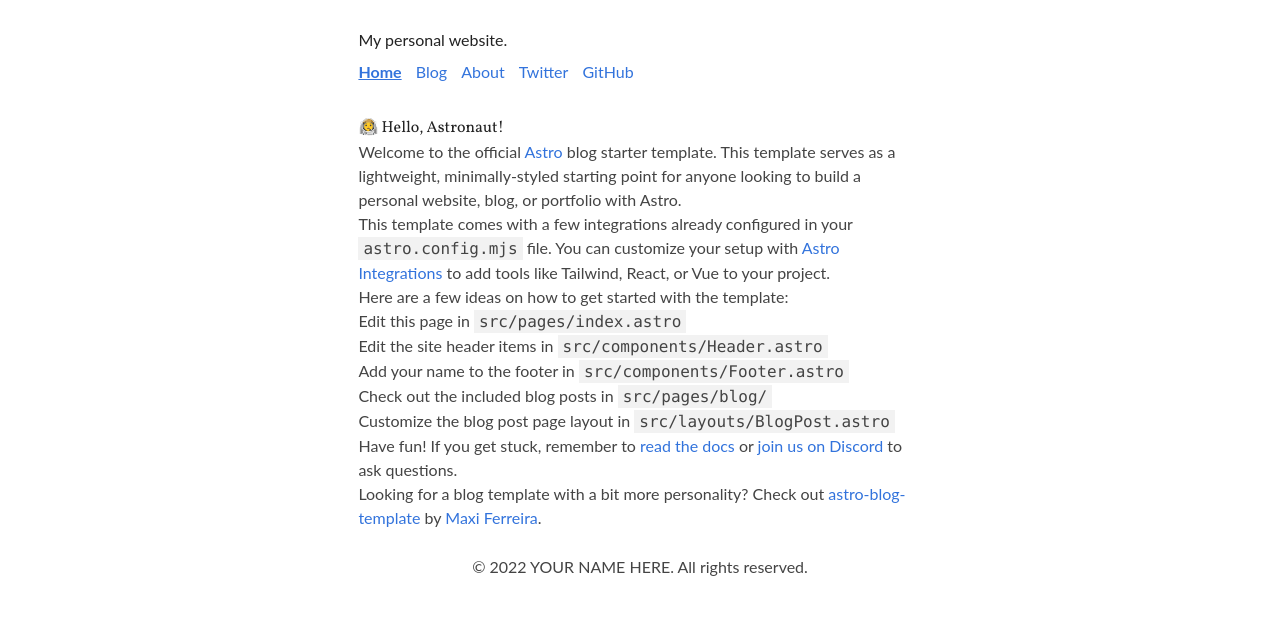
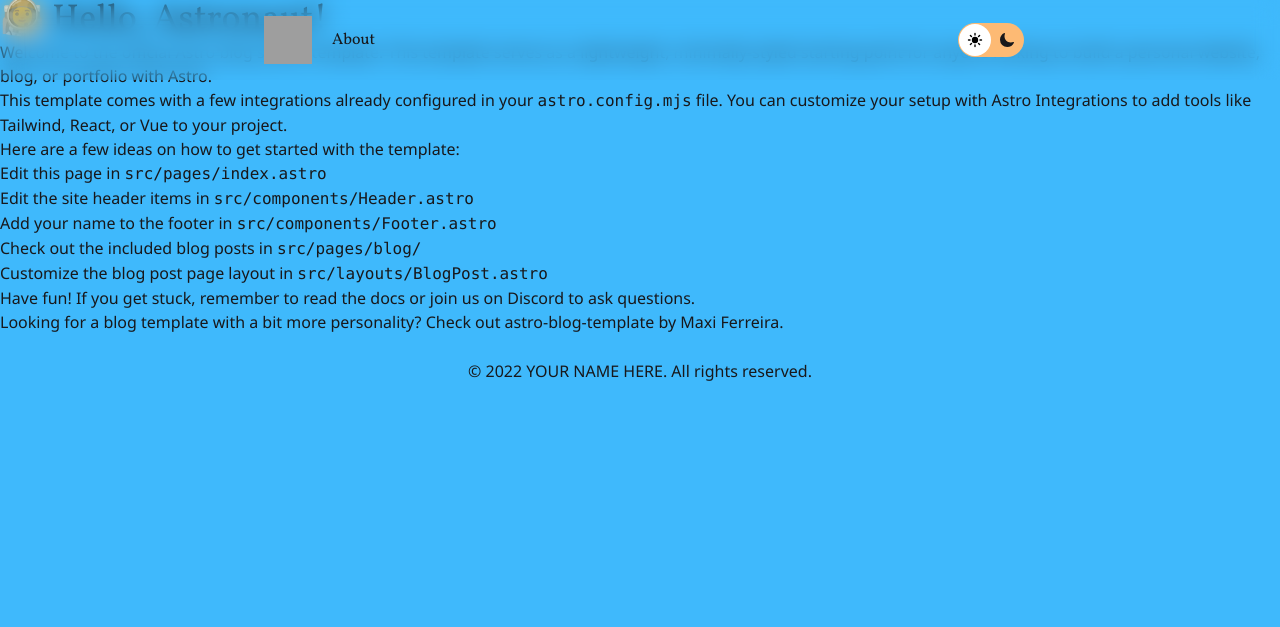
Before and after one commit to tanon10/careers-info, an Astro site: page / in a window 1280 px wide. Built offline with nearby package versions, Linux system fonts and the light colour scheme; Astro itself is replaced by a stand-in of ours; grey boxes are pictures that could not be loaded.

Commit message:
add header and toogleButton

```diff
--- a/astro.config.mjs
+++ b/astro.config.mjs
@@ -1,17 +1,10 @@
 import { defineConfig } from "astro/config";
 import sitemap from "@astrojs/sitemap";
-
-// https://astro.build/config
 import react from "@astrojs/react";
-
-// https://astro.build/config
 import image from "@astrojs/image";
-
-// https://astro.build/config
 import tailwind from "@astrojs/tailwind";
 
-// https://astro.build/config
 export default defineConfig({
-  site: "https://example.com",
-  integrations: [sitemap(), react(), image(), tailwind()]
+  site: "https://www.info.carreras.unjfsc.edu.pe",
+  integrations: [sitemap(), react(), image(), tailwind()],
 });
--- a/package.json
+++ b/package.json
@@ -20,6 +20,7 @@
     "astro": "^1.6.11",
     "react": "^18.2.0",
     "react-dom": "^18.2.0",
+    "react-icons": "^4.6.0",
     "tailwindcss": "^3.2.4"
   },
   "devDependencies": {
--- /dev/null
+++ b/src/components/Body.astro
@@ -0,0 +1,4 @@
+<body
+  class="bg-bgprimary dark:bg-bgdark text-zinc-900 dark:text-zinc-300 break-words leading-6 transition-colors duration-500"
+  ><slot />
+</body>
--- a/src/components/Header.astro
+++ b/src/components/Header.astro
@@ -1,25 +1,26 @@
 ---
-import HeaderLink from './HeaderLink.astro';
-import { SITE_TITLE } from '../config';
+import HeaderLink from "./HeaderLink.astro";
+import { SITE_TITLE } from "../config";
+import ThemeToggle from "./ThemeToogleButton";
 ---
 
-<header>
-	<h2>
-		{SITE_TITLE}
-	</h2>
-	<nav>
-		<HeaderLink href="/">Home</HeaderLink>
-		<HeaderLink href="/blog">Blog</HeaderLink>
-		<HeaderLink href="/about">About</HeaderLink>
-		<HeaderLink href="https://twitter.com/astrodotbuild" target="_blank">Twitter</HeaderLink>
-		<HeaderLink href="https://github.com/withastro/astro" target="_blank">GitHub</HeaderLink>
-	</nav>
+<header class="fixed w-full p-2 z-20 backdrop-blur-md">
+  <div class="font-mvoll mx-auto max-w-3xl">
+    <nav class="flex items-center gap-3 text-base">
+      <a href="/">
+        <h2 class="font-bold tracking-tighter p-2 text-lg">
+          <img
+            class="w-12 h-12"
+            src="../../public/logouniversidad.png"
+            alt="logo_unjfsc"
+          />
+        </h2>
+      </a>
+      <div class="text-base items-center gap-6 hidden md:flex">
+        <HeaderLink href="/about">About</HeaderLink>
+      </div>
+      <div class="flex-1"></div>
+      <ThemeToggle client:visible />
+    </nav>
+  </div>
 </header>
-<style>
-	header {
-		margin: 0em 0 2em;
-	}
-	h2 {
-		margin: 0.5em 0;
-	}
-</style>
--- a/src/components/HeaderLink.astro
+++ b/src/components/HeaderLink.astro
@@ -4,7 +4,7 @@ export interface Props extends astroHTML.JSX.AnchorHTMLAttributes {}
 const { href, class: className, ...props } = Astro.props;
 
 const { pathname } = Astro.url;
-const isActive = href === pathname || href === pathname.replace(/\/$/, '');
+const isActive = href === pathname || href === pathname.replace(/\/$/, "");
 ---
 
 <a href={href} class:list={[className, { active: isActive }]} {...props}>
@@ -12,8 +12,10 @@ const isActive = href === pathname || href === pathname.replace(/\/$/, '');
 </a>
 <style>
   a {
-		display: inline-block;
+    display: inline-flex;
     text-decoration: none;
+    align-items: center;
+    gap: 4px;
   }
   a.active {
     font-weight: bolder;
--- /dev/null
+++ b/src/components/ThemeToogleButton.tsx
@@ -0,0 +1,60 @@
+import React, { useEffect, useState } from "react";
+import { IoSunny, IoMoon } from "react-icons/io5/index.js";
+
+const themes = ["light", "dark"];
+
+export default function ThemeToggle() {
+  const [isMounted, setIsMounted] = useState(false);
+  const [theme, setTheme] = useState(() => {
+    if (import.meta.env.SSR) {
+      return undefined;
+    }
+    if (typeof localStorage !== "undefined" && localStorage.getItem("theme")) {
+      return localStorage.getItem("theme");
+    }
+    if (window.matchMedia("(prefers-color-scheme: dark)").matches) {
+      return "dark";
+    }
+    return "light";
+  });
+  const toggleTheme = () => {
+    const t = theme === "light" ? "dark" : "light";
+    localStorage.setItem("theme", t);
+    setTheme(t);
+  };
+
+  useEffect(() => {
+    const root = document.documentElement;
+    if (theme === "light") {
+      root.classList.remove("dark");
+    } else {
+      root.classList.add("dark");
+    }
+  }, [theme]);
+
+  useEffect(() => {
+    setIsMounted(true);
+  }, []);
+
+  return isMounted ? (
+    <div className="inline-flex items-center p-[1px] rounded-3xl bg-orange-300 dark:bg-zinc-600">
+      {themes.map((t) => {
+        const checked = t === theme;
+        return (
+          <button
+            key={t}
+            className={`${
+              checked ? "bg-white text-black" : ""
+            } cursor-pointer rounded-3xl p-2`}
+            onClick={toggleTheme}
+            aria-label="Toggle theme"
+          >
+            {t === "light" ? <IoSunny /> : <IoMoon />}
+          </button>
+        );
+      })}
+    </div>
+  ) : (
+    <div />
+  );
+}
--- a/src/config.ts
+++ b/src/config.ts
@@ -1,5 +1,6 @@
 // Place any global data in this file.
 // You can import this data from anywhere in your site by using the `import` keyword.
 
-export const SITE_TITLE = 'My personal website.';
-export const SITE_DESCRIPTION = 'Welcome to my website!';
+export const SITE_TITLE = "Info-Carreras";
+export const SITE_DESCRIPTION = "Bienvenido alumno faustiniano";
+export const HOMEPAGE_URL = "https://www.unjfsc.edu.pe";
--- a/src/pages/index.astro
+++ b/src/pages/index.astro
@@ -3,6 +3,7 @@ import BaseHead from "../components/BaseHead.astro";
 import Header from "../components/Header.astro";
 import Footer from "../components/Footer.astro";
 import { SITE_TITLE, SITE_DESCRIPTION } from "../config";
+import Body from "../components/Body.astro";
 ---
 
 <!DOCTYPE html>
@@ -10,10 +11,10 @@ import { SITE_TITLE, SITE_DESCRIPTION } from "../config";
   <head>
     <BaseHead title={SITE_TITLE} description={SITE_DESCRIPTION} />
   </head>
-  <body>
+  <Body>
     <Header title={SITE_TITLE} />
     <main>
-      <h1 class="font-mvoll">🧑‍🚀 Hello, Astronaut!</h1>
+      <h1 class="font-mvoll text-4xl">🧑‍🚀 Hello, Astronaut!</h1>
       <p>
         Welcome to the official <a href="https://astro.build/">Astro</a> blog starter
         template. This template serves as a lightweight, minimally-styled starting
@@ -33,15 +34,16 @@ import { SITE_TITLE, SITE_DESCRIPTION } from "../config";
           Edit the site header items in <code>src/components/Header.astro</code>
         </li>
         <li>
-          Add your name to the footer in <code
-            >src/components/Footer.astro</code>
+          Add your name to the footer in <code>src/components/Footer.astro</code
+          >
         </li>
         <li>
           Check out the included blog posts in <code>src/pages/blog/</code>
         </li>
         <li>
           Customize the blog post page layout in <code
-            >src/layouts/BlogPost.astro</code>
+            >src/layouts/BlogPost.astro</code
+          >
         </li>
       </ul>
       <p>
@@ -59,5 +61,5 @@ import { SITE_TITLE, SITE_DESCRIPTION } from "../config";
       </p>
     </main>
     <Footer />
-  </body>
+  </Body>
 </html>
--- a/src/styles/global.css
+++ b/src/styles/global.css
@@ -5,65 +5,9 @@
  */
 
  @import url('https://fonts.googleapis.com/css2?family=Vollkorn:wght@400;500;700&display=swap');
-body {
-	font-family: Lato, sans-serif;
-	margin: auto;
-	padding: 20px;
-	max-width: 65ch;
-	text-align: left;
-	background-color: #fff;
-	word-wrap: break-word;
-	overflow-wrap: break-word;
-	line-height: 1.5;
-	color: #444;
+ body {
+	font-family: 'Segoe UI', Helvetica, Arial, sans-serif,'Segoe UI Emoji','Segoe UI Symbol';
+	-webkit-font-smoothing: antialiased; /*suavizar la fuente no es estandar*/
+	text-rendering: optimizeLegibility;
+	overflow-wrap: break-word; /*desborde de lineas*/
 }
-h1,
-h2,
-h3,
-h4,
-h5,
-h6,
-strong,
-b {
-	color: #222;
-}
-a {
-	color: #3273dc;
-}
-nav a {
-	margin-right: 10px;
-}
-textarea {
-	width: 100%;
-	font-size: 16px;
-}
-input {
-	font-size: 16px;
-}
-content {
-	line-height: 1.6;
-}
-table {
-	width: 100%;
-}
-img {
-	max-width: 100%;
-	height: auto;
-}
-code {
-	padding: 2px 5px;
-	background-color: #f2f2f2;
-}
-pre {
-	padding: 1rem;
-}
-pre > code {
-	all: unset;
-}
-blockquote {
-	border: 1px solid #999;
-	color: #222;
-	padding: 2px 0px 2px 20px;
-	margin: 0px;
-	font-style: italic;
-}
--- a/tailwind.config.cjs
+++ b/tailwind.config.cjs
@@ -7,6 +7,10 @@ module.exports = {
       fontFamily: {
         mvoll: ["'Vollkorn'", "Verdana", "sans-serif"],
       },
+      colors: {
+        bgprimary: "#3FB9FC",
+        bgdark: "#0F2D3D",
+      },
     },
   },
   plugins: [],
```
Also changed, not shown: public/logouniversidad.png (added), 1 other file. Lines whose indentation alone changed are shown as unchanged.
